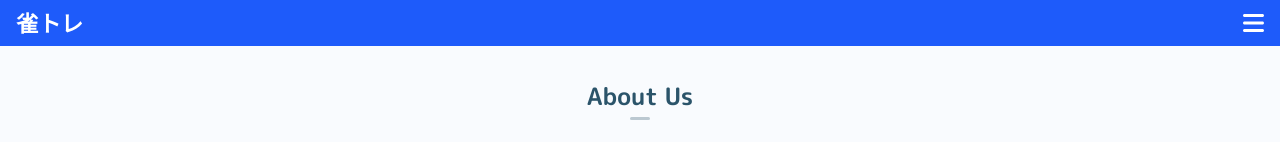
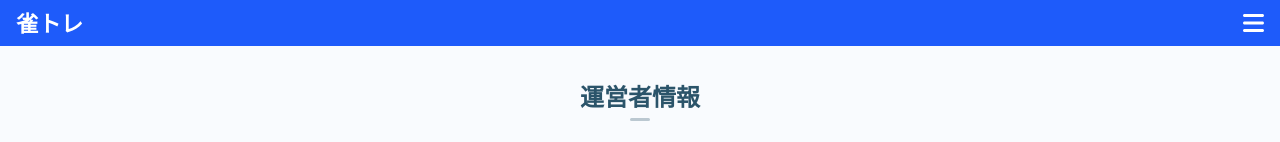
Before and after one commit to Rin101/jantore_website, a Next.js app: page /about-us in a window 1280 px wide. Shown: the top 142 px of the page. Built offline with nearby package versions, Linux system fonts and the light colour scheme.

Commit message:
abou us text changes

```diff
--- a/pages/about-us.js
+++ b/pages/about-us.js
@@ -27,7 +27,7 @@ export default function About() {
                 title="運営会社 | 雀トレ - 麻雀の教科書アプリ"
                 description="雀トレの運営会社情報"
             />
-            <h1 className={commonStyles.pageTitle}>About Us</h1>
+            <h1 className={commonStyles.pageTitle}>運営者情報</h1>
             <div className={commonStyles.pageTitleDivider}></div>
             <div className={styles.aboutMe}>
                 <div className={styles.avatarContainer}>
```
